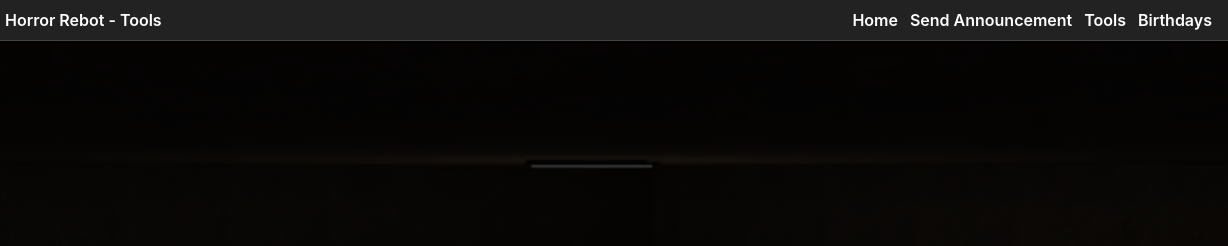
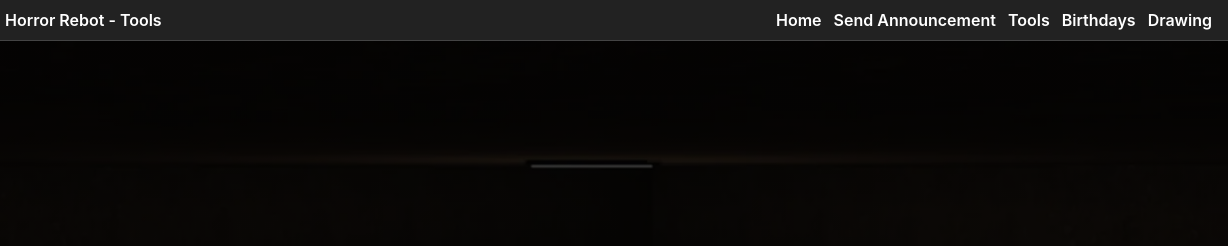
Before and after one commit to JulerGaming/horror-rebot, a website: page public/tools/index.html in a window 1280 px wide. Shown: the top 246 px of the page, 52-1280 px from the left. Drawn offline with Linux system fonts and the light colour scheme; no server answers.

Commit message:
Auto commit from bot

```diff
--- a/public/tools/index.html
+++ b/public/tools/index.html
@@ -326,6 +326,7 @@
             <button onclick="window.location.href='/announcements/send/'">Send Announcement</button>
             <button onclick="window.location.href='/tools/'">Tools</button>
             <button onclick="window.location.href='/tools/birthdays/'">Birthdays</button>
+            <button onclick="window.location.href='/tools/drawing/'">Drawing</button>
         </div>
     </div>
     <div class="body">
```
